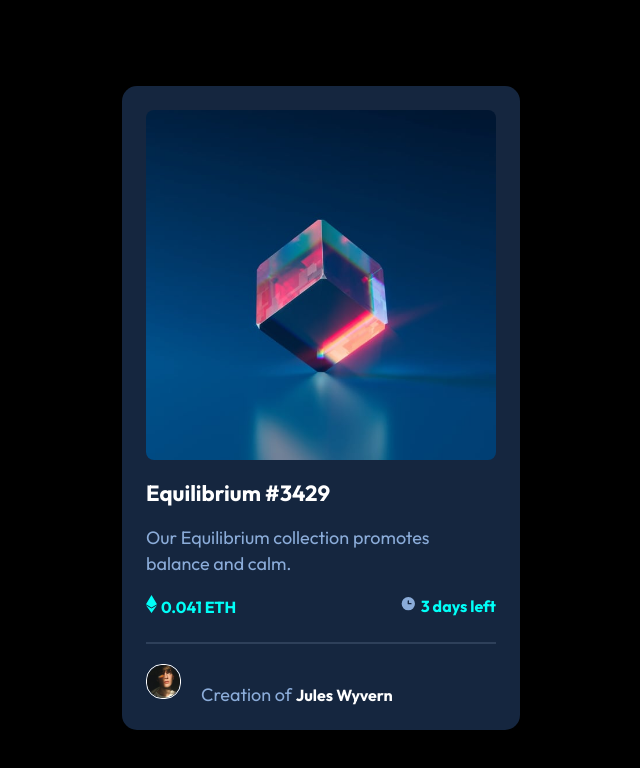
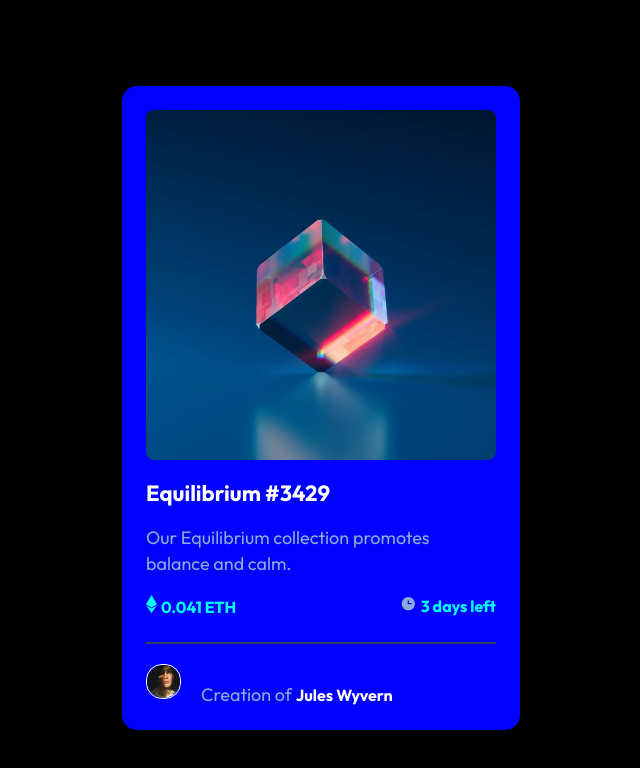
Before and after one commit to Narcoleptic420/NFT-Card, a website: page index.html in a window 1280 px wide. Shown: the whole page, without its empty margins (319-959 px from the left). Drawn offline with Linux system fonts and the light colour scheme.

Commit message:
added backgroud

```diff
--- a/index.html
+++ b/index.html
@@ -20,10 +20,9 @@
 
       }
       main {
-        background-color: #15263f;
+        background-color:blue;
         padding: 24px;
         border-radius: 15px;
-
         width: 350px;
         height: 596px;
 
```
